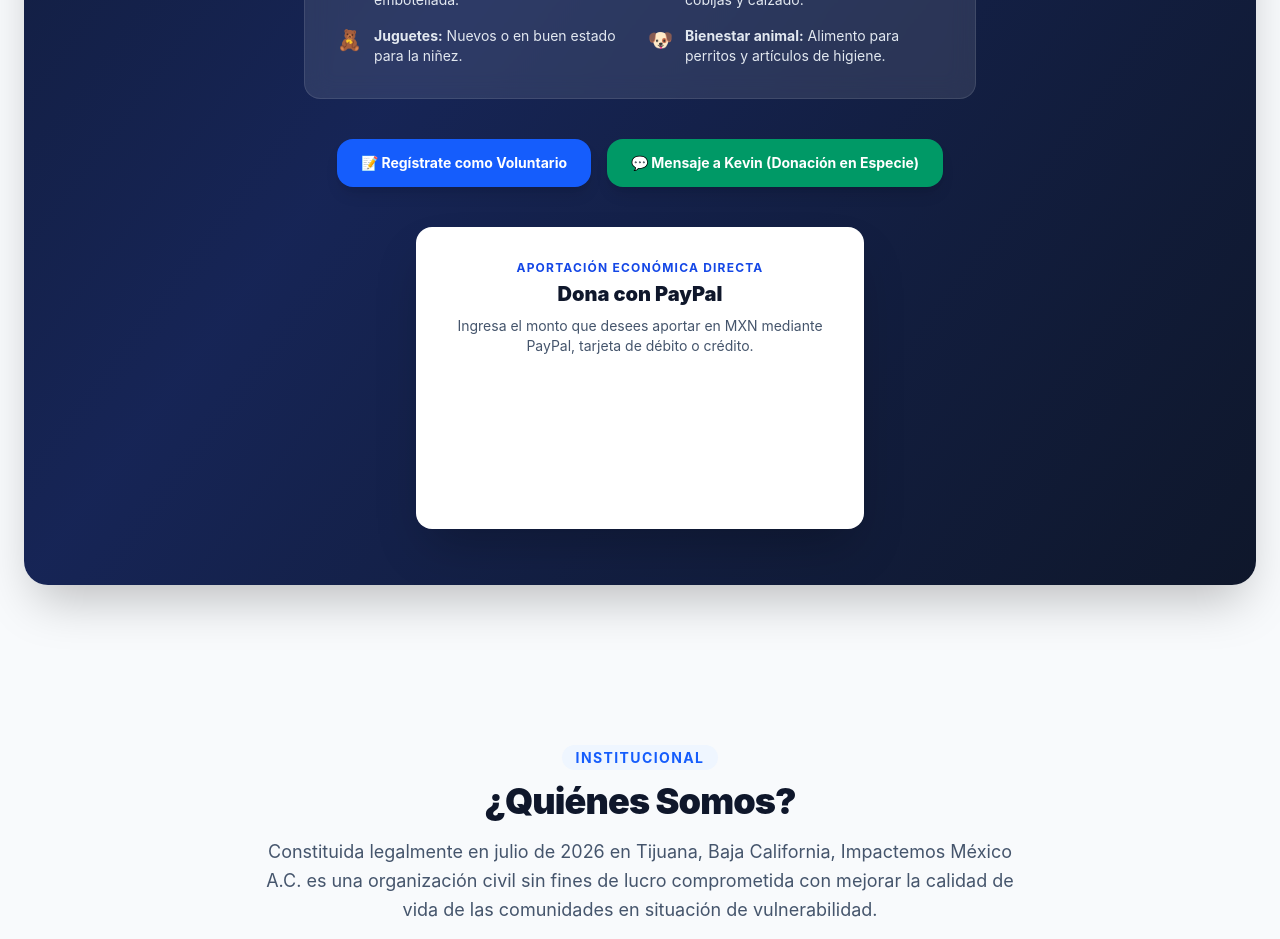
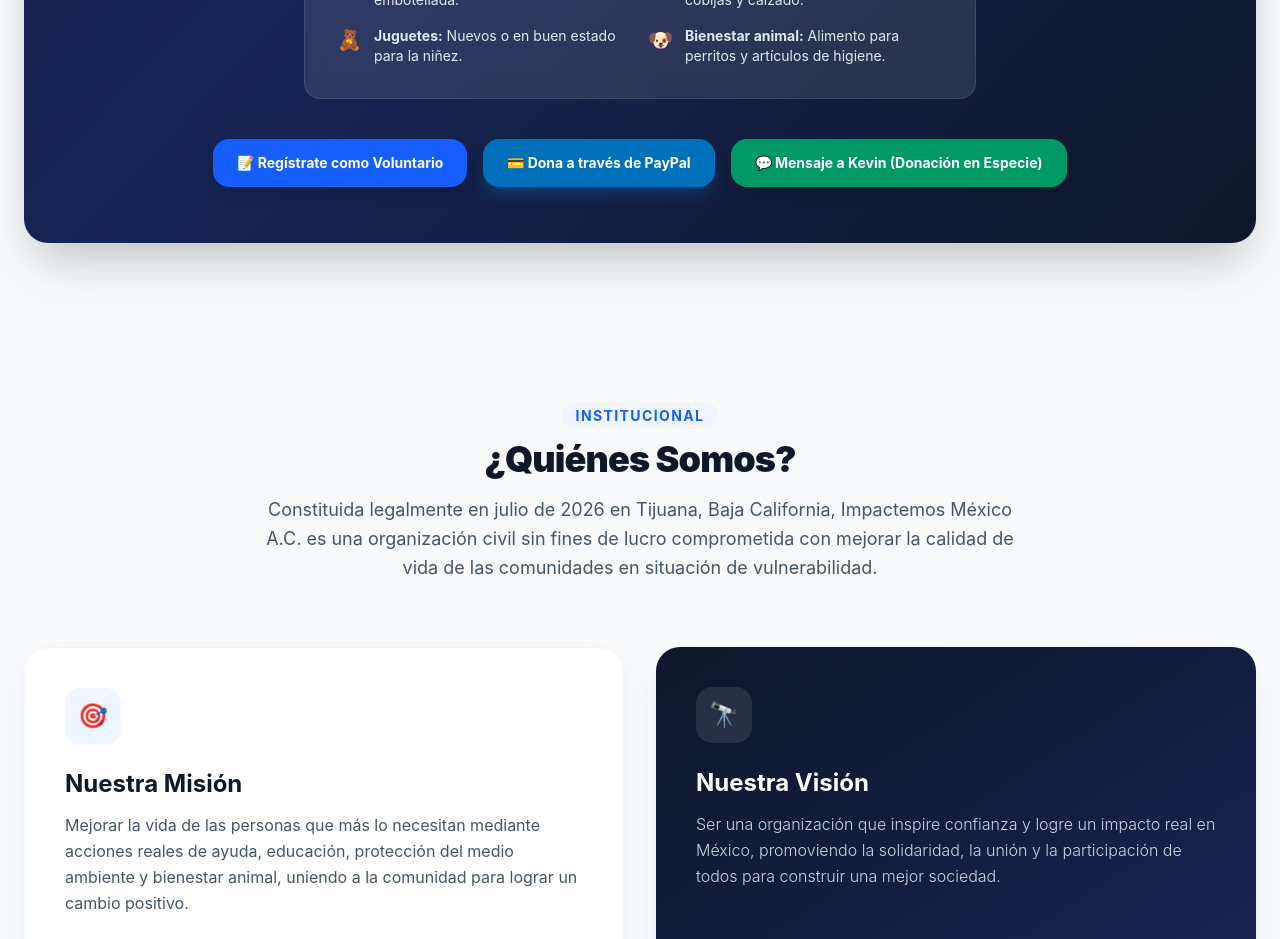
Before and after one commit to ortegayeshua-gh/impactemos-web, a React (Vite) app: page / in a window 1280 px wide. Shown: the part 1740-2679 px from the top of the page. Built offline with nearby package versions, Linux system fonts and the light colour scheme.

Commit message:
Regresa botón de PayPal en azul tipo PayPal apuntando a paypal.me/impactemosmx

```diff
--- a/src/App.jsx
+++ b/src/App.jsx
@@ -20,9 +20,6 @@ const whatsappUrl = "https://api.whatsapp.com/send?phone=+526644910531&text=Hola
 
 // Fecha objetivo: 12 de diciembre de 2026 a las 10:00 AM (Hora de Tijuana PST -08:00)
 const TARGET_DATE = new Date('2026-12-12T10:00:00-08:00').getTime();
-
-const PAYPAL_HOSTED_BUTTON_ID = "DKQJTK52VWM9S";
-const PAYPAL_CONTAINER_ID = `paypal-container-${PAYPAL_HOSTED_BUTTON_ID}`;
 
 // Historias emotivas asociadas a cada fotografía
 const galeriaHistorias = [
@@ -95,35 +92,6 @@ export default function App() {
     }, 1000);
 
     return () => clearInterval(timer);
-  }, []);
-
-  // Parte 2: Renderizar el botón hospedado de PayPal cuando el SDK esté listo
-  useEffect(() => {
-    let attempts = 0;
-    const maxAttempts = 40;
-
-    const tryRenderPayPal = () => {
-      const container = document.getElementById(PAYPAL_CONTAINER_ID);
-      if (container && window.paypal && typeof window.paypal.HostedButtons === 'function') {
-        container.innerHTML = '';
-        window.paypal.HostedButtons({
-          hostedButtonId: PAYPAL_HOSTED_BUTTON_ID
-        }).render(`#${PAYPAL_CONTAINER_ID}`);
-        return true;
-      }
-      return false;
-    };
-
-    if (tryRenderPayPal()) return;
-
-    const interval = setInterval(() => {
-      attempts += 1;
-      if (tryRenderPayPal() || attempts >= maxAttempts) {
-        clearInterval(interval);
-      }
-    }, 250);
-
-    return () => clearInterval(interval);
   }, []);
 
   useEffect(() => {
@@ -344,8 +312,8 @@ export default function App() {
               </ul>
             </div>
 
-            {/* Botones principales de participación */}
-            <div className="flex flex-wrap justify-center gap-4 mb-10">
+            {/* Botones de Acción */}
+            <div className="flex flex-wrap justify-center gap-4">
               <a
                 href="https://forms.gle/4dv2DtafZyp1G6KVA"
                 target="_blank"
@@ -355,6 +323,14 @@ export default function App() {
                 <span>📝 Regístrate como Voluntario</span>
               </a>
               <a
+                href="https://paypal.me/impactemosmx"
+                target="_blank"
+                rel="noopener noreferrer"
+                className="bg-[#0070ba] hover:bg-[#005ea6] text-white font-bold px-6 py-3.5 rounded-2xl shadow-lg shadow-[#0070ba]/30 transition-all duration-300 text-sm flex items-center space-x-2"
+              >
+                <span>💳 Dona a través de PayPal</span>
+              </a>
+              <a
                 href={whatsappUrl}
                 target="_blank"
                 rel="noopener noreferrer"
@@ -362,20 +338,6 @@ export default function App() {
               >
                 <span>💬 Mensaje a Kevin (Donación en Especie)</span>
               </a>
-            </div>
-
-            {/* Parte 2: Apartado directo de donación en PayPal */}
-            <div className="bg-white text-slate-900 rounded-2xl p-6 sm:p-8 max-w-md mx-auto shadow-2xl border border-white/20">
-              <p className="text-xs font-bold uppercase tracking-widest text-blue-700 mb-1">
-                Aportación Económica Directa
-              </p>
-              <h3 className="text-xl font-black text-slate-900 mb-2">
-                Dona con PayPal
-              </h3>
-              <p className="text-xs sm:text-sm text-slate-600 mb-5">
-                Ingresa el monto que desees aportar en MXN mediante PayPal, tarjeta de débito o crédito.
-              </p>
-              <div id={PAYPAL_CONTAINER_ID} className="w-full min-h-[120px] flex items-center justify-center"></div>
             </div>
           </div>
         </div>
```
